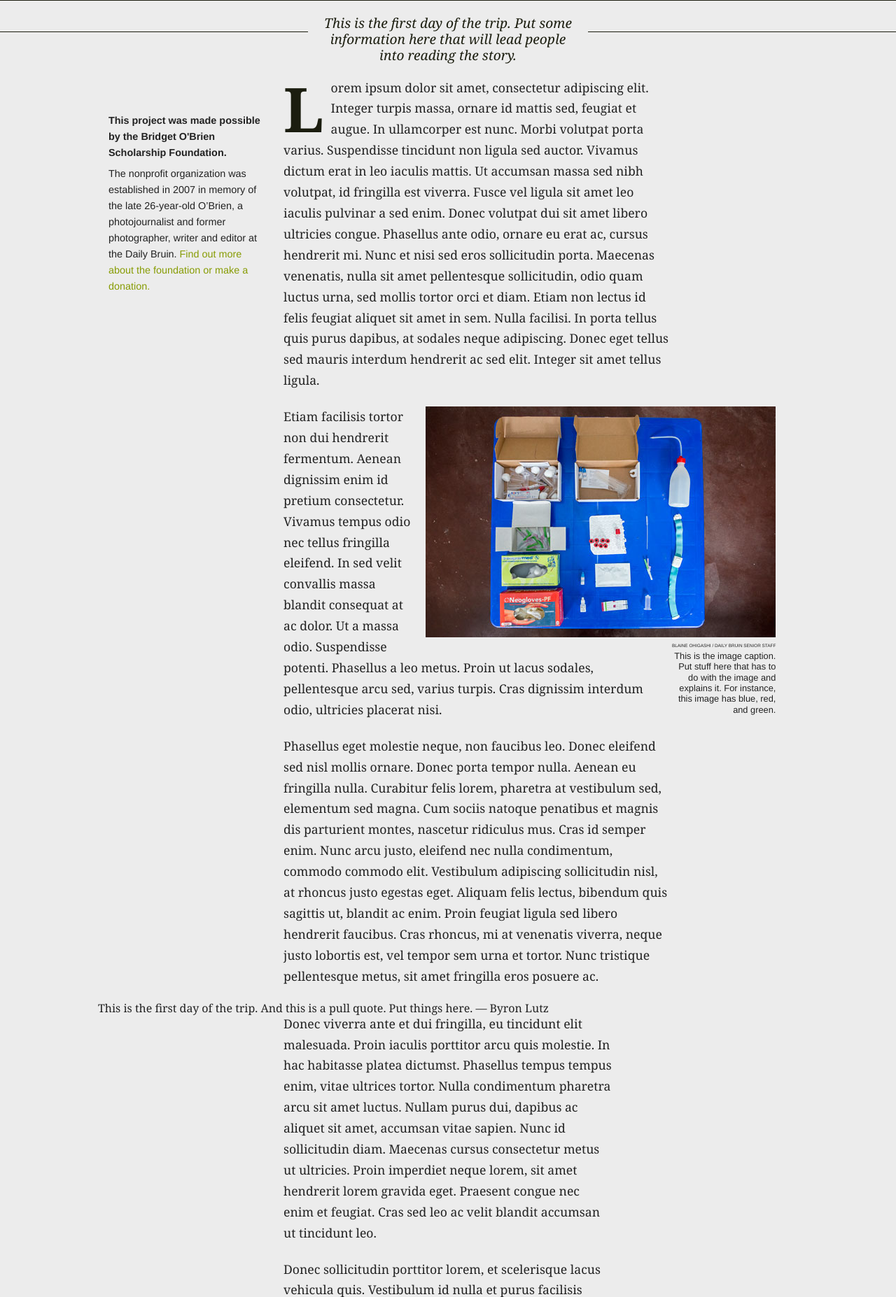
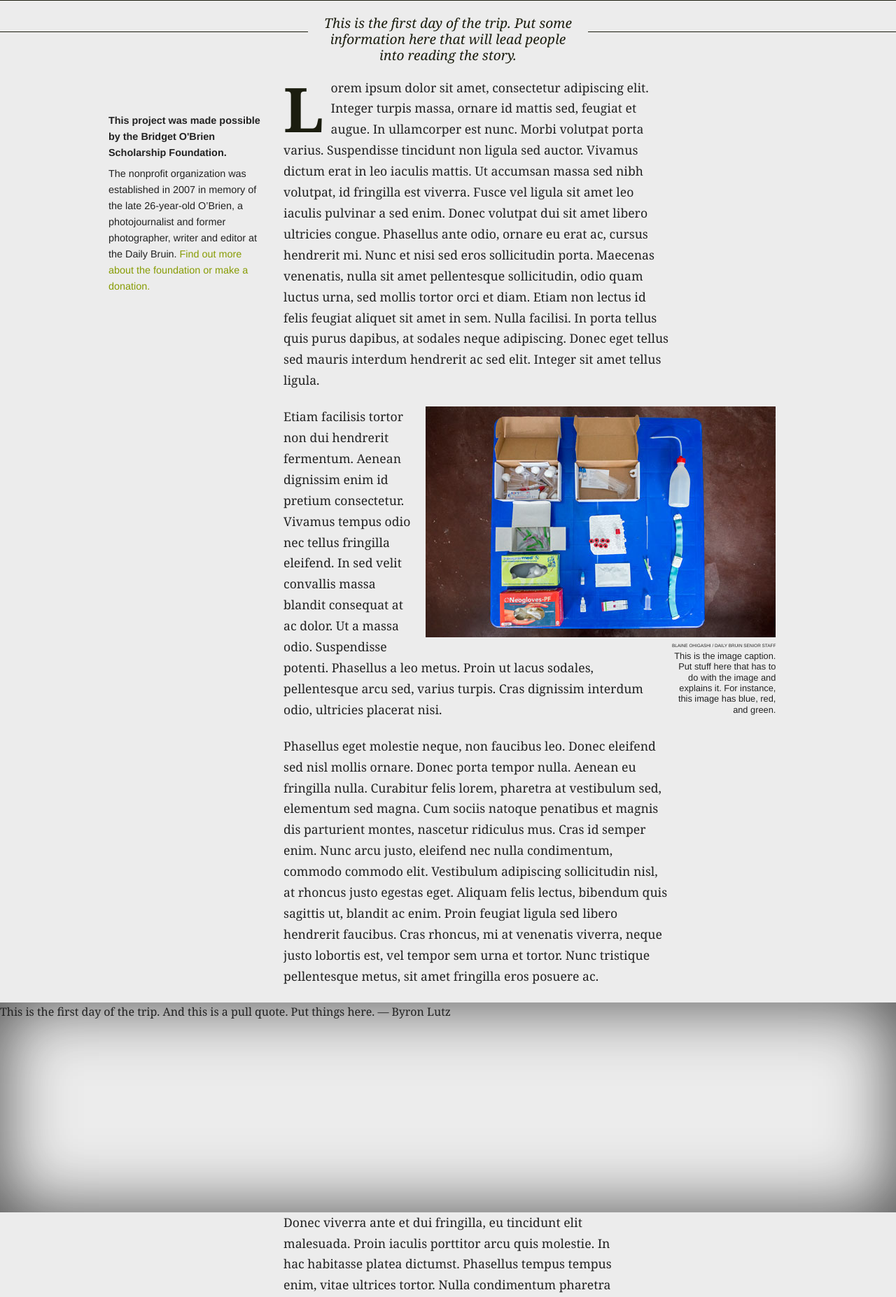
Before and after one commit to dailybruin/bob-2013, a PHP site: page / in a window 1280 px wide. Shown: the part 551-2405 px from the top of the page at 70% size. Run offline with PHP 8.4, Linux system fonts and the light colour scheme; some libraries are stand-ins or nearby versions.

Commit message:
Fancy pull quotes styled

```diff
--- a/css/app.css
+++ b/css/app.css
@@ -219,6 +219,16 @@ figure figcaption .credit {
   margin-bottom: 0.5em;
 }
 
+aside.pull-quote {
+  background-image: url('/img/gen/Lake_Malawi.jpg');
+  height: 300px;
+  background-size: cover;
+  background-position: center center;
+  background-repeat: no-repeat;
+  box-shadow: inset 0 0 100px rgba(0,0,0,0.7);
+  padding:5px 0;
+}
+
 /* Use this media query to add styles to any device that supports media queries */
 @media only screen { }
 
--- a/index.html
+++ b/index.html
@@ -88,8 +88,7 @@
       <div class="large-2 columns"> </div>
     </div><!-- end div.row -->
 
-    <div class="row">
-      <aside class="pull-quote">
+    <aside class="pull-quote parallax">
       <div class="quote">
         This is the first day of the trip. And this is a pull quote. Put things here.
         <span class="quote-credit">— Byron Lutz</span>
@@ -100,7 +99,6 @@
         <span class="credit">Blaine Ohigashi / Daily Bruin Senior Staff</span>
       </div>
     </aside>
-    </div><!-- end div.row -->
 
     <div class="row">
       <div class="large-6 large-offset-3 columns story">
--- a/js/app.js
+++ b/js/app.js
@@ -15,4 +15,12 @@ $(document).ready(function(){
     }, 500);
     $(this).data('rolloverTimeout', rolloverTimeout);
   });
+
+  // Make pull quotes parallax-ey
+  $(window).scroll(function(){
+    $('.pull-quote.parallax').each(function(){
+      var offset = window.scrollY - $(this).offset().top;
+      $(this).css('background-position-y', offset);
+    });
+  });
 });
```
Also changed, not shown: img/gen/Lake_Malawi.jpg (added). Lines whose indentation alone changed are shown as unchanged.
